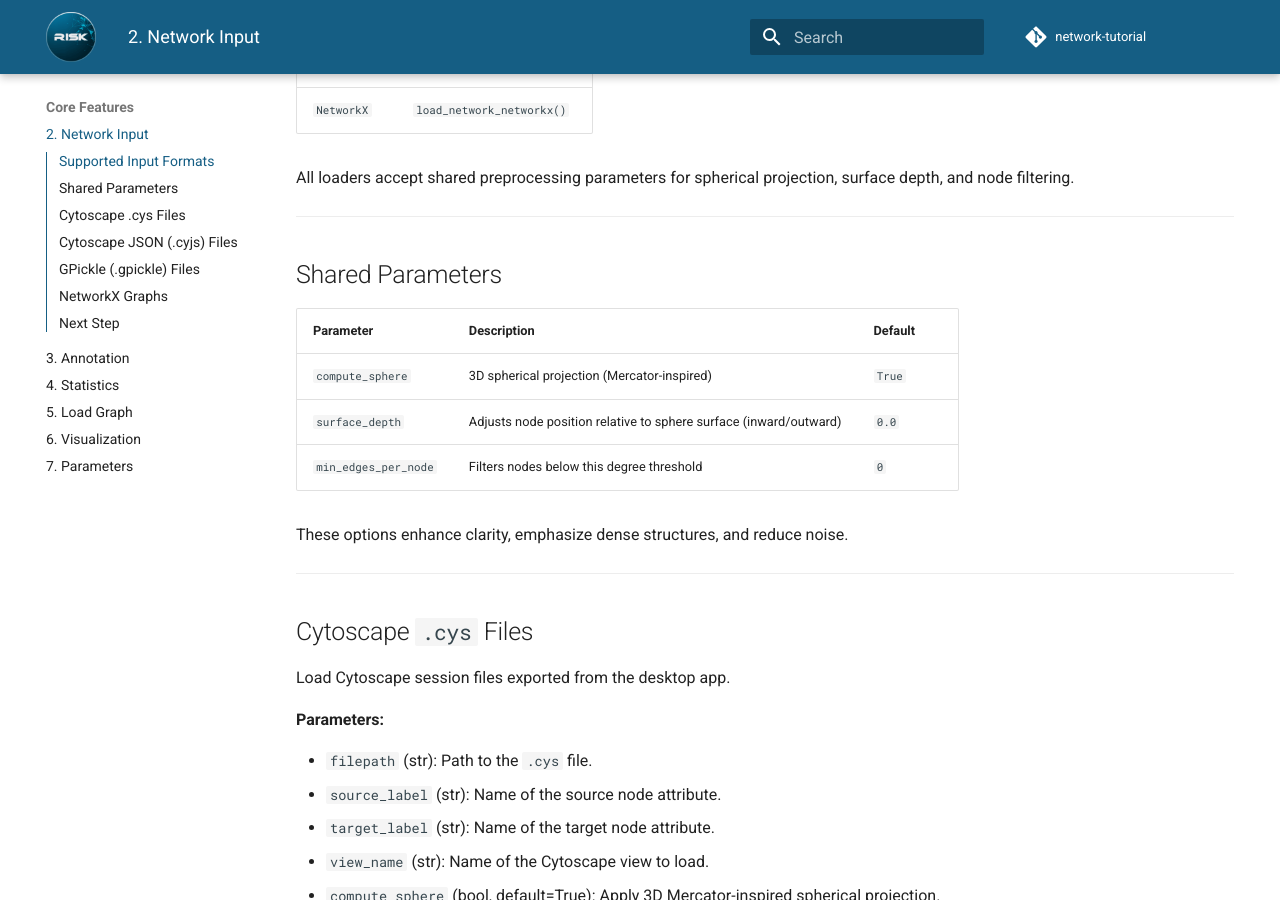
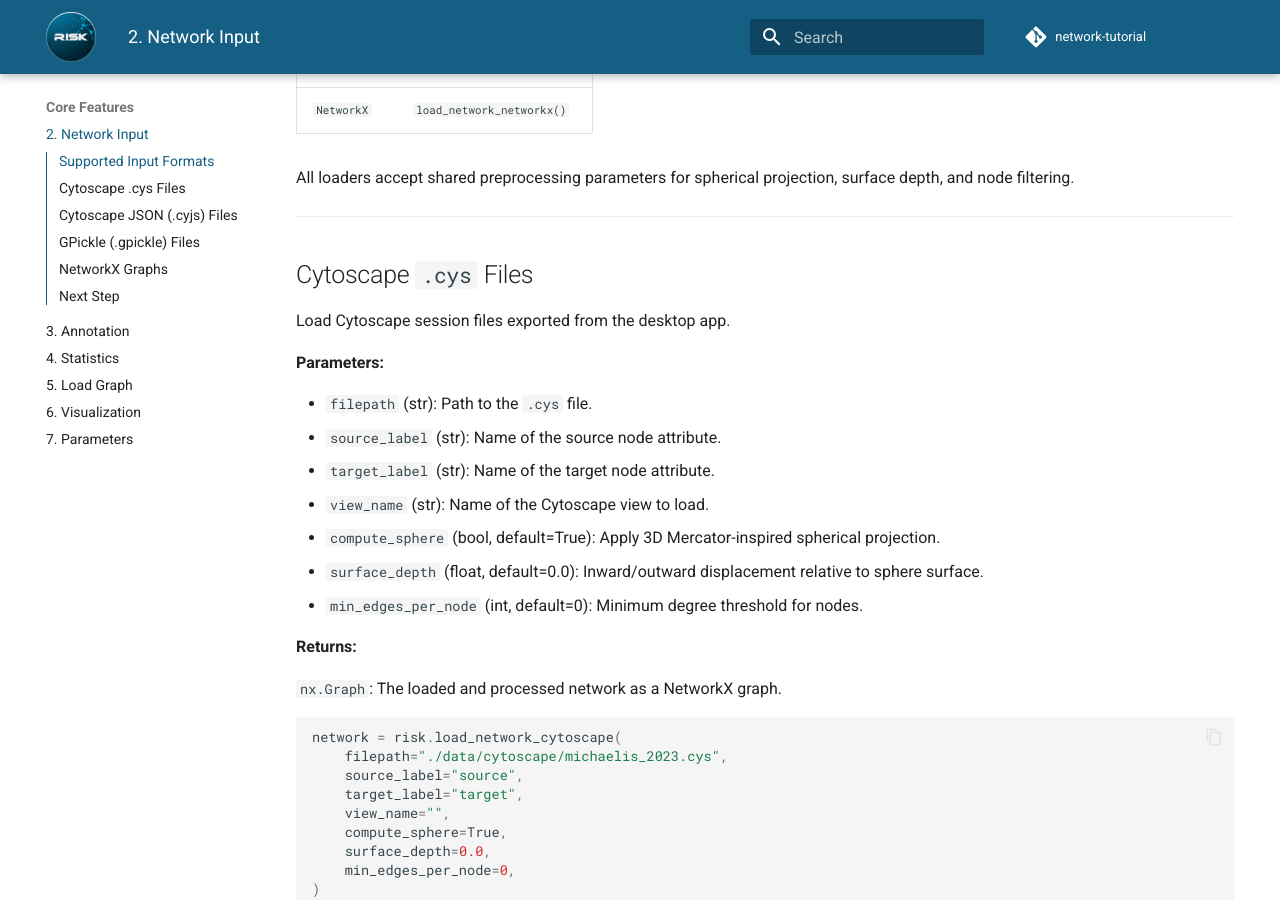
Before and after one commit to riskportal/network-tutorial, an MkDocs documentation site: the page built from docs/2_network_input.md, in a window 1280 px wide and 900 px high, scrolled down 542 px. Built offline with MkDocs 1.6.1 and Material for MkDocs 9.7.7, drawn with Linux system fonts in a browser that asks for light colours; comment, search, counter and statistics services are not loaded.

Commit message:
rm outdated section

```diff
--- a/docs/2_network_input.md
+++ b/docs/2_network_input.md
@@ -14,18 +14,6 @@ RISK offers flexible loading functions compatible with multiple network formats,
 | `NetworkX` | `load_network_networkx()`  |
 
 All loaders accept shared preprocessing parameters for spherical projection, surface depth, and node filtering.
-
----
-
-## Shared Parameters
-
-| Parameter            | Description                                                       | Default |
-| -------------------- | ----------------------------------------------------------------- | ------- |
-| `compute_sphere`     | 3D spherical projection (Mercator-inspired)                       | `True`  |
-| `surface_depth`      | Adjusts node position relative to sphere surface (inward/outward) | `0.0`   |
-| `min_edges_per_node` | Filters nodes below this degree threshold                         | `0`     |
-
-These options enhance clarity, emphasize dense structures, and reduce noise.
 
 ---
 
```
